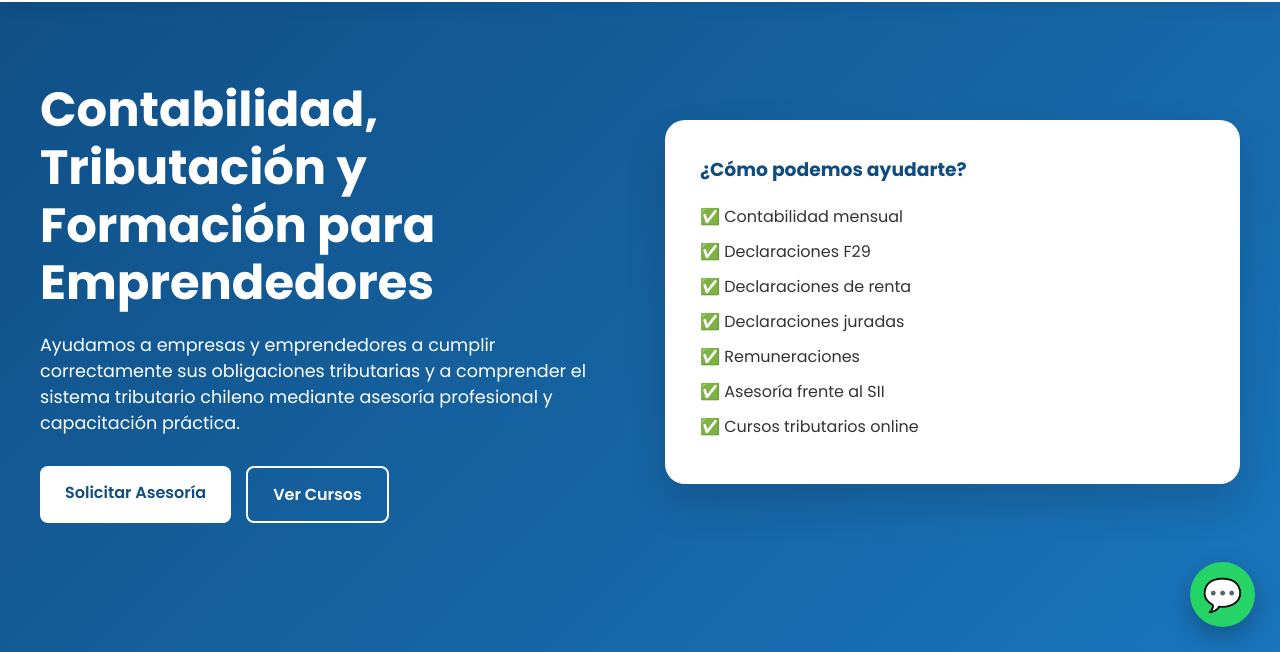
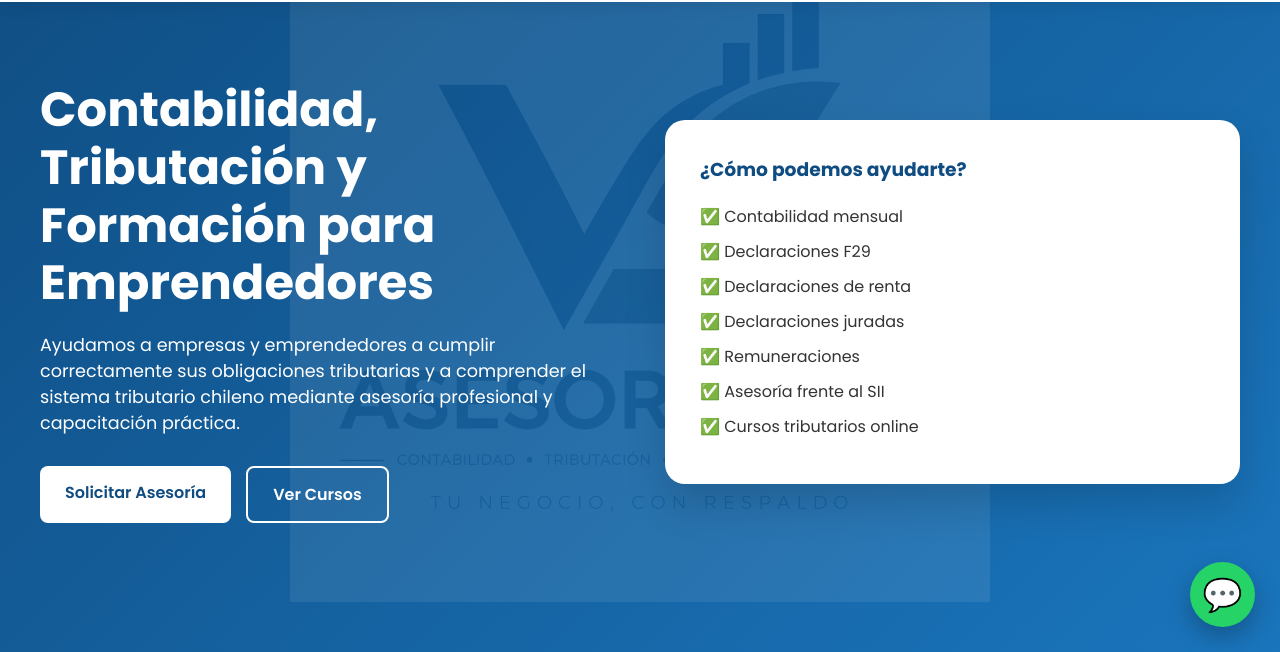
Before and after one commit to gabrieluv-ai/asesorias-vs, a plain HTML site: page index.html in a window 1280 px wide. Shown: the part 148-800 px from the top of the page. Drawn offline with Linux system fonts and the light colour scheme.

Commit message:
Update index.html

```diff
--- a/index.html
+++ b/index.html
@@ -77,12 +77,34 @@ color:var(--azul);
 }
 
 .hero{
+position:relative;
 background:linear-gradient(135deg,var(--azul),var(--azul-claro));
 min-height:100vh;
 display:flex;
 align-items:center;
 padding:180px 20px 80px;
 color:white;
+overflow:hidden;
+}
+
+.hero::before{
+content:"";
+position:absolute;
+top:50%;
+left:50%;
+transform:translate(-50%,-50%);
+width:700px;
+height:700px;
+background:url("logo-vs.png") no-repeat center;
+background-size:contain;
+opacity:0.08;
+pointer-events:none;
+z-index:1;
+}
+
+.hero-content{
+position:relative;
+z-index:2;
 }
 
 .hero-content{
```
